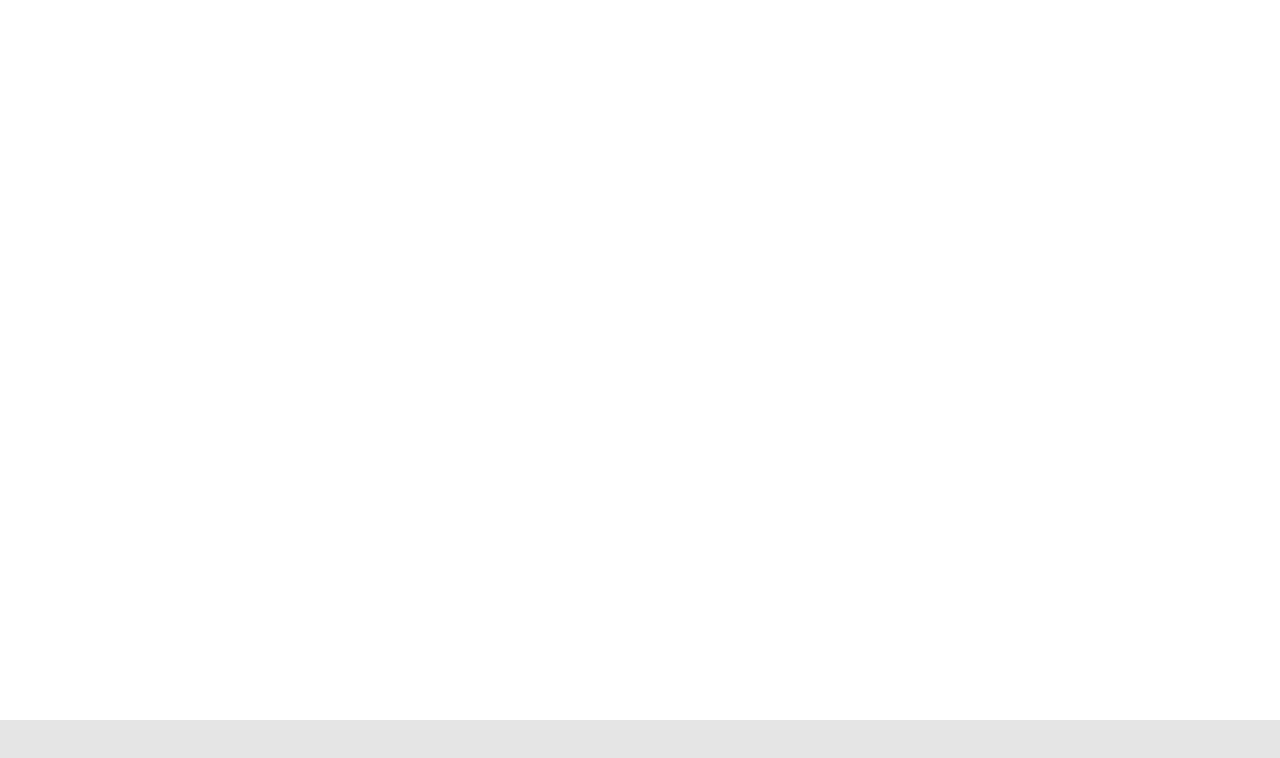
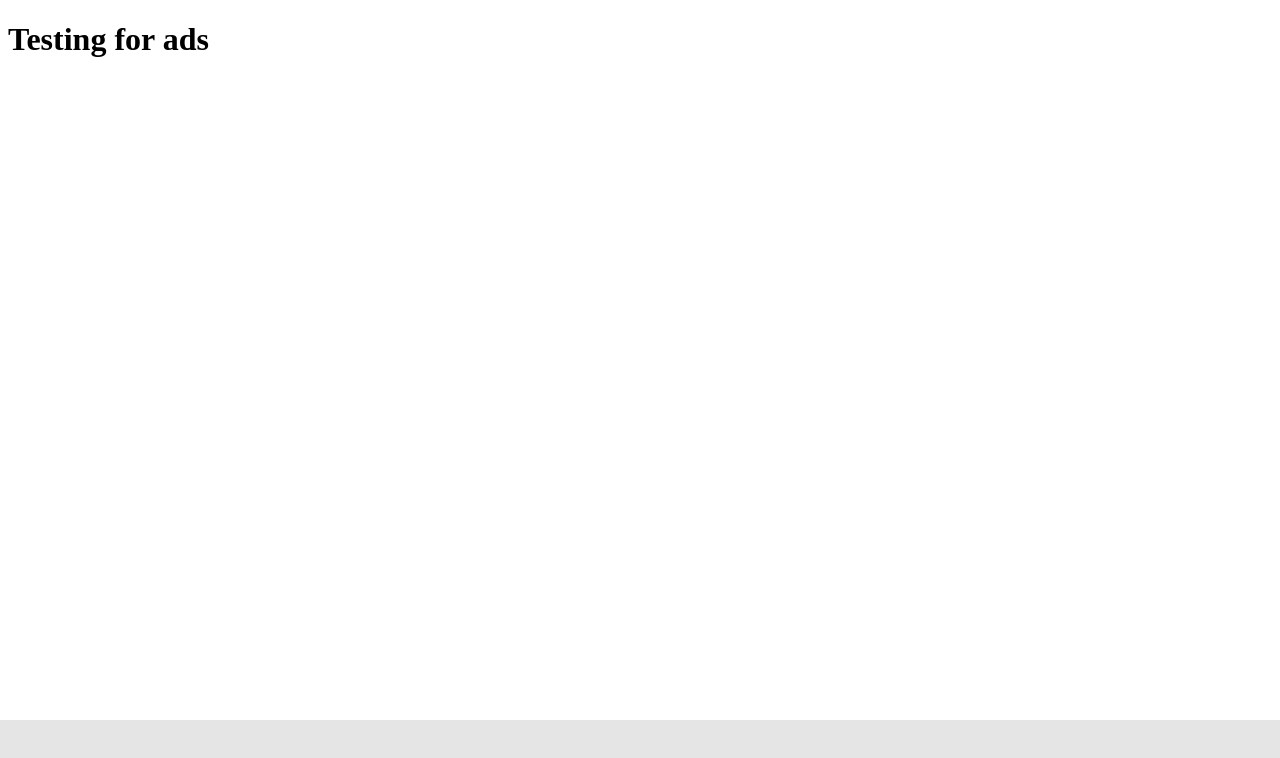
Before and after one commit to davidcloak/AdsTesting, a plain HTML site: page index.html in a window 1280 px wide. Drawn offline with Linux system fonts and the light colour scheme.

Commit message:
Update index.html

```diff
--- a/index.html
+++ b/index.html
@@ -1,10 +1,11 @@
 <!DOCTYPE html>
 <html lang="en">
 <head>
-    <script async src="https://pagead2.googlesyndication.com/pagead/js/adsbygoogle.js?client=ca-pub-4282742888418144" crossorigin="anonymous"></script>
+    <script async src="https://pagead2.googlesyndication.com/pagead/js/adsbygoogle.js?client=ca-pub-4282742888418144"
+     crossorigin="anonymous"></script>
 </head>
 <body>
-
+    <h1>Testing for ads</h1>
 
 
     <footer id="StickyFooterBitch">
```
